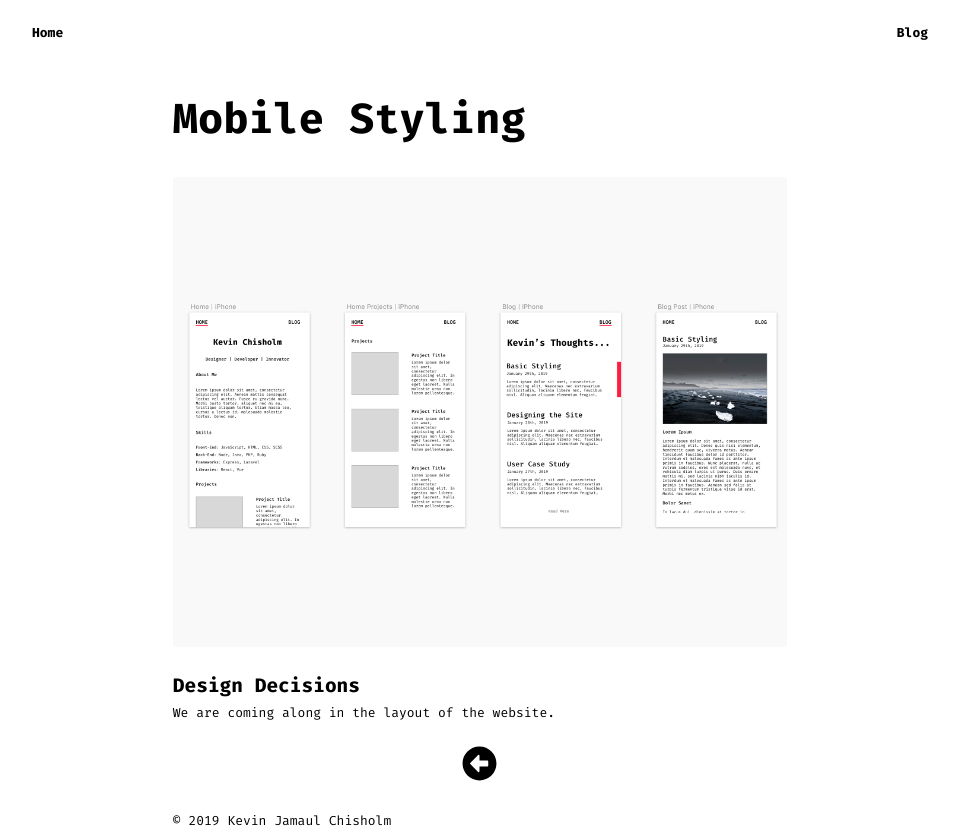
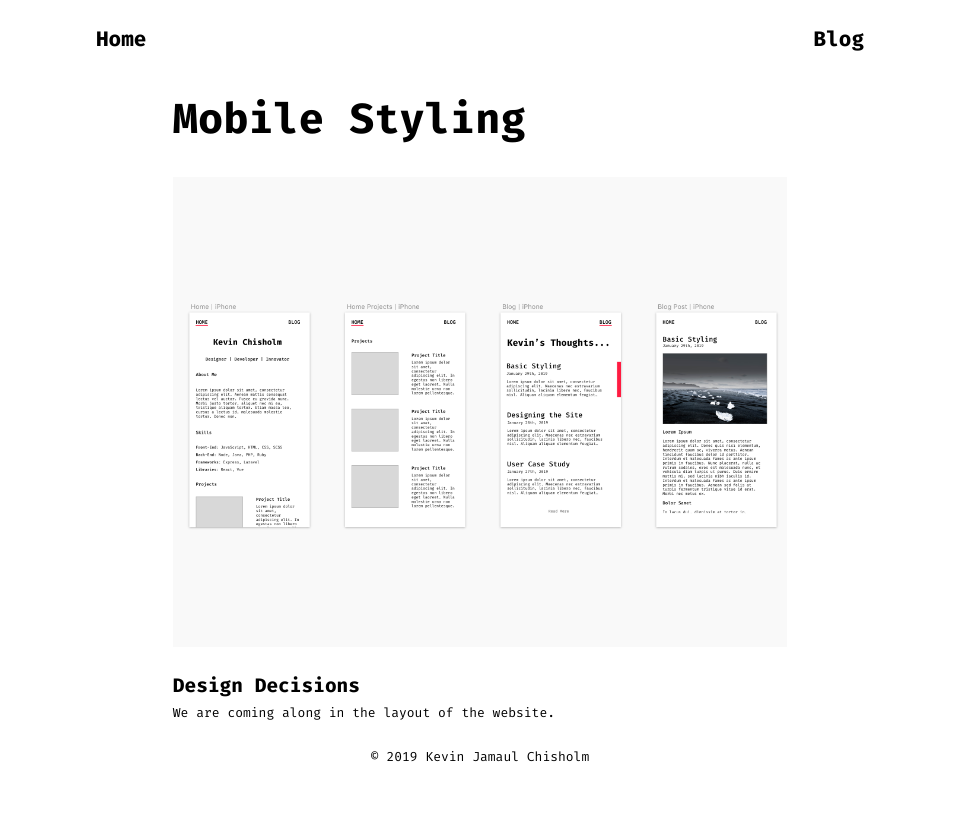
Before and after one commit to itsjustkevin/gatsby-developer-portfolio, a Gatsby site: page /2019-01-30-Mobile-Styling/ in a window 1280 px wide. Shown: the whole page, without its empty margins (160-1119 px from the left). After the commit the page ends 800 px from the top, so only its background shows below. Built offline with nearby package versions, Linux system fonts and the light colour scheme; Gatsby itself is replaced by a stand-in of ours.

Commit message:
navigation update desktop

```diff
--- a/src/components/layout.css
+++ b/src/components/layout.css
@@ -72,6 +72,10 @@ strong {
   color: #ff2247;
 }
 
+.footer {
+  text-align: center;
+}
+
 @media only screen and (min-device-width: 768px) {
   html {
     max-width: 80%;
@@ -91,10 +95,14 @@ strong {
 
   .nav-bar {
     position: fixed;
-    width: 70%;
+    width: 60%;
     margin: auto;
     right: 0;
     left: 0;
+  }
+
+  .nav-bar li a {
+    font-size: 1rem;
   }
 
   .footer {
--- a/src/templates/blog-post.css
+++ b/src/templates/blog-post.css
@@ -11,13 +11,6 @@
   padding-bottom: 22px;
 }
 
-.back-icon {
-  display: flex;
-  align-items: center;
-  justify-content: center;
-  padding-bottom: 22px;
-}
-
 @media only screen and (min-device-width: 768px) {
   .blog-post-title {
     font-size: 2rem;
--- a/src/templates/blog-post.js
+++ b/src/templates/blog-post.js
@@ -20,11 +20,6 @@ function BlogPost(props) {
             className="blog-post-content"
             dangerouslySetInnerHTML={{ __html: post.html }}
           />
-        </div>
-        <div className="back-icon">
-          <a href="/blog">
-            <FaArrowAltCircleLeft size={35} />
-          </a>
         </div>
       </div>
     </Layout>
```
